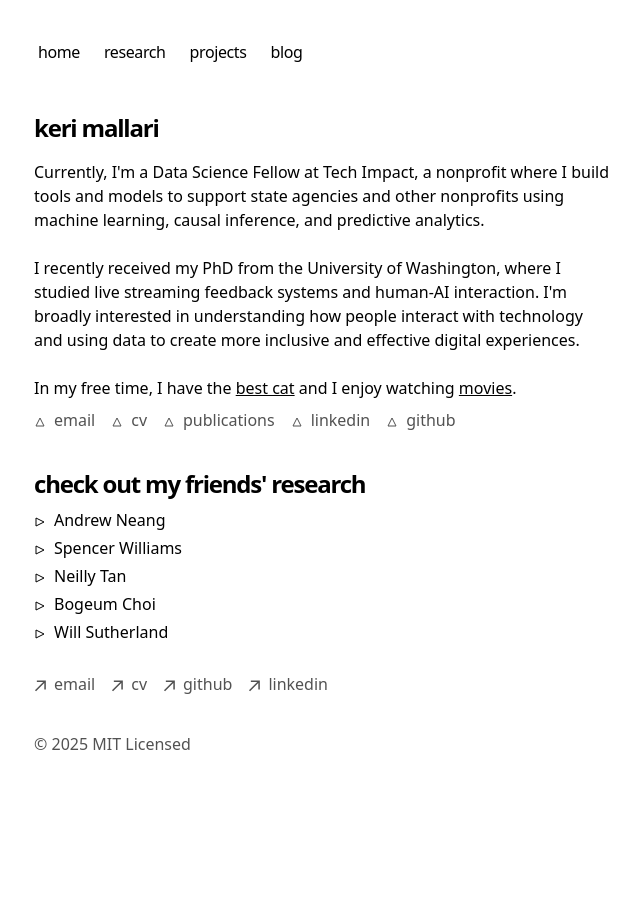
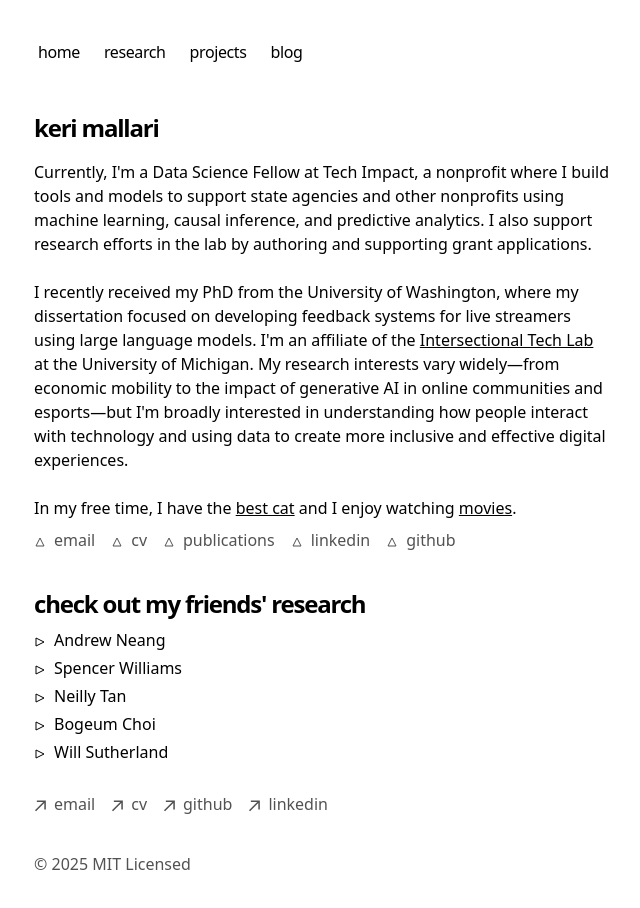
Before and after one commit to kerixyz/kerixyz.github.io, a Next.js app: page / in a window 1280 px wide. Shown: the top 908 px of the page, without its empty margins (318-958 px from the left). Before the commit the page ends 820 px from the top, so only its background shows below. Built offline with nearby package versions, Linux system fonts and the light colour scheme.

Commit message:
Update homepage: add grant work, LLM focus in PhD, Michigan affiliation, and expanded interests

```diff
--- a/app/page.tsx
+++ b/app/page.tsx
@@ -63,9 +63,18 @@ export default function Page() {
         keri mallari
       </h1>
       <p className="mb-2">
-        {`Currently, I'm a Data Science Fellow at Tech Impact, a nonprofit where I build tools and models to support state agencies and other nonprofits using machine learning, causal inference, and predictive analytics.`}
+        {`Currently, I'm a Data Science Fellow at Tech Impact, a nonprofit where I build tools and models to support state agencies and other nonprofits using machine learning, causal inference, and predictive analytics. I also support research efforts in the lab by authoring and supporting grant applications.`}
         <br/> <br/>
-        {`I recently received my PhD from the University of Washington, where I studied live streaming feedback systems and human-AI interaction. I'm broadly interested in understanding how people interact with technology and using data to create more inclusive and effective digital experiences.`}
+        {`I recently received my PhD from the University of Washington, where my dissertation focused on developing feedback systems for live streamers using large language models. I'm an affiliate of the `}
+        <a
+          href="https://www.kishonnagray.com/lab-staff"
+          target="_blank"
+          rel="noopener noreferrer"
+          className="underline transition-all hover:text-neutral-800 dark:hover:text-neutral-100"
+        >
+          Intersectional Tech Lab
+        </a>
+        {` at the University of Michigan. My research interests vary widely—from economic mobility to the impact of generative AI in online communities and esports—but I'm broadly interested in understanding how people interact with technology and using data to create more inclusive and effective digital experiences.`}
         <br/> <br/>
         {`In my free time, I have the `}
         <a
```
